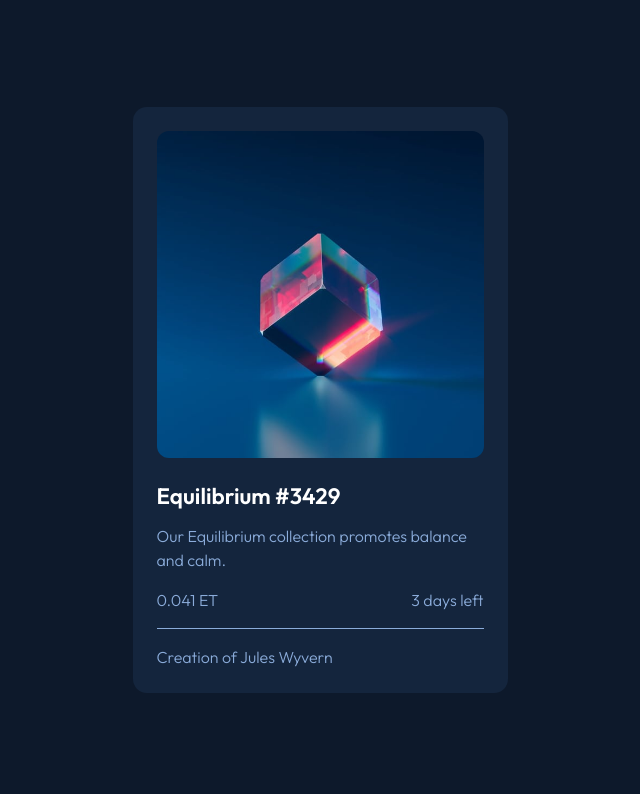
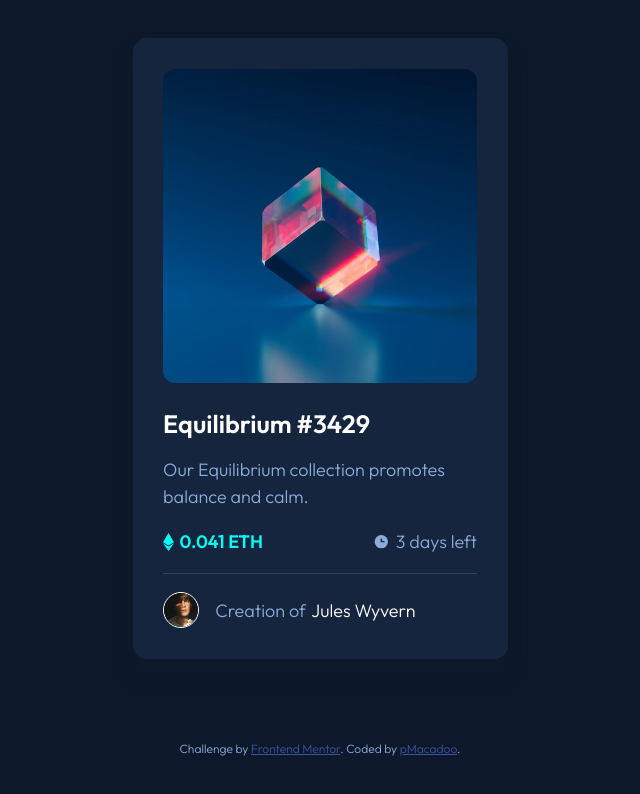
Before and after one commit to pMacadoo/fem-nft-preview-card-component-main, a plain HTML site: page index.html in a window 1280 px wide. Shown: the whole page, without its empty margins (320-960 px from the left). Drawn offline with Linux system fonts and the light colour scheme.

Commit message:
getting close

```diff
--- a/index.html
+++ b/index.html
@@ -15,24 +15,45 @@
   <body>
     <main class="container">
       <article class="nft-card">
-        <img
-          class="nft-card__img"
-          src="images/image-equilibrium.jpg"
-          alt="cube suspended in air"
-        />
+        <picture class="nft-card__img--highlight">
+          <img
+            class="nft-card__img"
+            src="images/image-equilibrium.jpg"
+            alt="glass cube with reflection"
+          />
+        </picture>
         <div class="nft-card__content">
           <h1 class="nft-card__title">Equilibrium #3429</h1>
           <p class="nft-card__desc">
             Our Equilibrium collection promotes balance and calm.
           </p>
           <div class="flex-group">
-            <p>0.041 ET</p>
-            <p>3 days left</p>
+            <p class="nft-card__currency">
+              <img src="images/icon-ethereum.svg" alt="etherium icon" />
+              0.041 ETH
+            </p>
+            <p class="nft-card__time">
+              <img src="images/icon-clock.svg" alt="clock icon" />
+              3 days left
+            </p>
           </div>
           <hr class="h-rule" />
-          Creation of Jules Wyvern
+          <p class="nft-card__avatar-wrapper">
+            <img
+              class="nft-card__avatar"
+              src="images/image-avatar.png"
+              alt="avatar of user"
+            />
+            Creation of <span class="highlight"> Jules Wyvern</span>
+          </p>
         </div>
       </article>
+      <div class="attribution">
+        Challenge by
+        <a href="https://www.frontendmentor.io?ref=challenge" target="_blank"
+          >Frontend Mentor</a
+        >. Coded by <a href="https://github.com/pMacadoo">pMacadoo</a>.
+      </div>
     </main>
   </body>
 </html>
--- a/style.css
+++ b/style.css
@@ -28,6 +28,16 @@
   margin: 0;
 }
 
+/* Attribution Styling */
+
+.attribution {
+  font-size: 0.75rem;
+  text-align: center;
+}
+.attribution a {
+  color: hsl(228, 45%, 44%);
+}
+
 /* Utilities */
 
 .container {
@@ -44,7 +54,16 @@
 
 .h-rule {
   border: 0;
-  border-top: 1px solid var(--clr-primary-500);
+  border-top: 1px solid var(--clr-neutral-600);
+}
+
+.highlight {
+  display: inline;
+  color: var(--clr-neutral-100);
+}
+.highlight:hover {
+  color: var(--clr-primary-400);
+  cursor: pointer;
 }
 
 /* General Styling */
@@ -54,8 +73,9 @@ body {
   color: var(--clr-primary-500);
   font-family: var(--ff-regular);
   font-weight: var(--fw-light);
-  font-size: 16px;
+  font-size: 18px;
   line-height: 1.5em;
+  -webkit-font-smoothing: antialiased;
 }
 
 /* Components */
@@ -63,9 +83,16 @@ body {
 .nft-card {
   background-color: var(--clr-neutral-800);
   border-radius: 14px;
+  box-shadow: 0 15px 10px 10px var(--clr-neutral-900);
   max-width: 375px;
   margin: 0 auto;
-  padding: 1.5em;
+  padding: 1.7em;
+}
+
+.nft-card__img--highlight:hover {
+  background-color: var(--clr-primary-400);
+  background-image: url(images/icon-view.svg);
+  cursor: pointer;
 }
 
 .nft-card__img {
@@ -84,7 +111,36 @@ body {
   font-weight: var(--fw-semi-bold);
   font-size: 1.4em;
 }
+.nft-card__title:hover {
+  color: var(--clr-primary-400);
+  cursor: pointer;
+}
 
 .nft-card__desc {
   font-size: 1em;
 }
+
+.nft-card__currency,
+.nft-card__time {
+  display: inline-flex;
+  align-items: center;
+  gap: 0.3em;
+}
+
+.nft-card__currency {
+  color: var(--clr-primary-400);
+  font-weight: var(--fw-semi-bold);
+}
+
+.nft-card__avatar-wrapper {
+  display: inline-flex;
+  align-items: center;
+  gap: 0.3em;
+}
+
+.nft-card__avatar {
+  border: 1px solid var(--clr-neutral-100);
+  border-radius: 1em;
+  width: 36px;
+  margin-right: 0.6em;
+}
```
